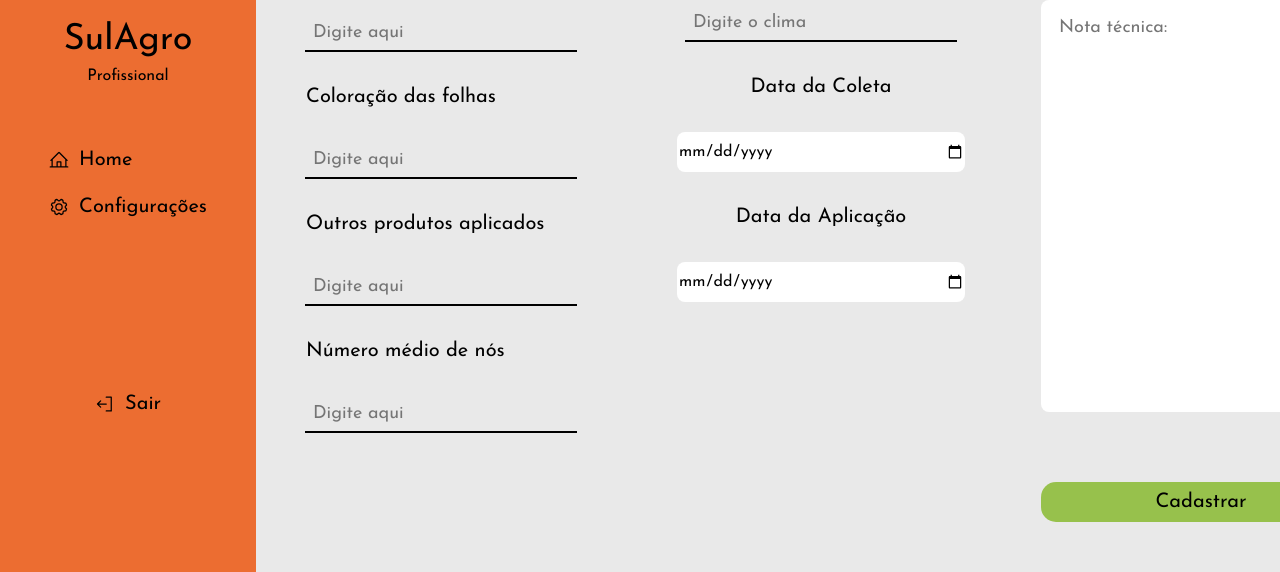
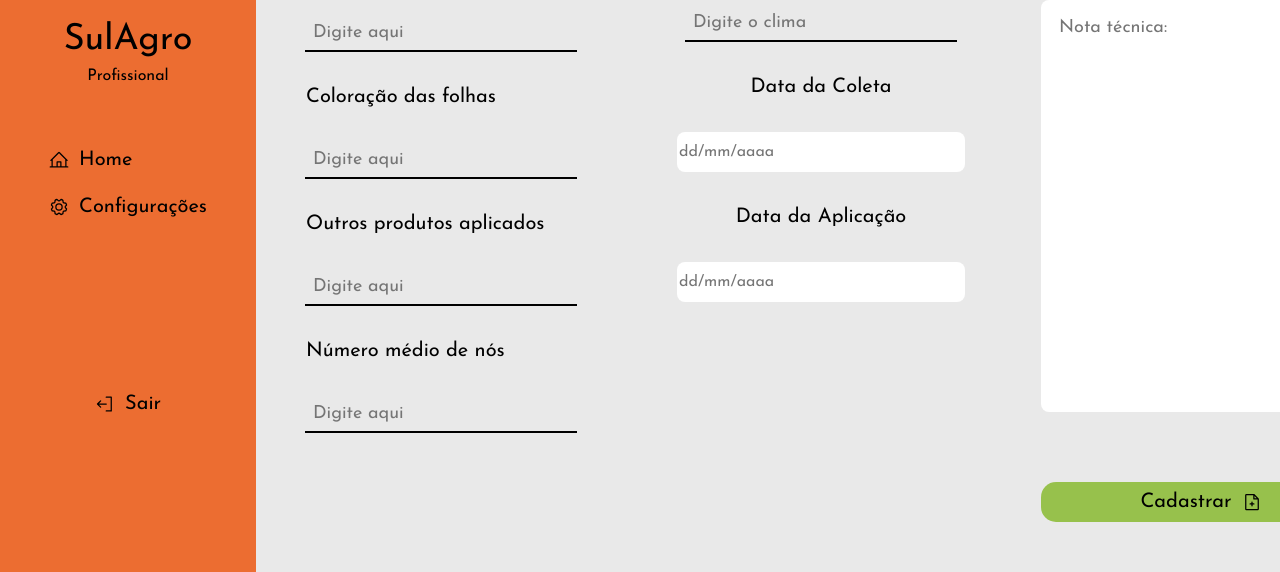
Before and after one commit to RosoIsabela/trabalho-integrador, a React (Vite) app in the folder progII/: page /incluir-pesquisa in a window 1280 px wide. Shown: the part 225-797 px from the top of the page. Built offline with nearby package versions, Linux system fonts and the light colour scheme; no server answers; sample sign-in values are in the browser's storage.

Commit message:
Ajustados campos obrigatórios no cadastro do cliente, do funcionário e da pesquisa

```diff
--- a/progII/src/components/Cliente/DashBoard Cliente/cardsBottomCliente.jsx
+++ b/progII/src/components/Cliente/DashBoard Cliente/cardsBottomCliente.jsx
@@ -2,7 +2,6 @@ import './cardsBottomCliente.css';
 import { useState, useEffect } from 'react';
 import { Pie } from 'react-chartjs-2';
 import { Chart as ChartJS, Title, Tooltip, Legend, ArcElement, CategoryScale, LinearScale } from 'chart.js';
-import moment from 'moment';
 
 ChartJS.register(Title, Tooltip, Legend, ArcElement, CategoryScale, LinearScale);
 
@@ -42,13 +41,14 @@ function CardsBottomCliente({ contratoSelecionado }) {
 
                 if (data) {
                     setDadosPesquisa({
-                        dataColeta: data.data_coleta ? moment(data.data_coleta).format('DD/MM/YYYY') : '',
+                        dataColeta: data.data_coleta || '',
                         tamanhoPlantas: data.tamanho_plantas || '',
                         coloracaoFolhas: data.coloracao_folhas || '',
                         numNos: data.num_nos || '',
                         clima: data.clima || '',
                     });
                 }
+
             } catch (error) {
                 console.error('Erro ao buscar os últimos dados da pesquisa:', error);
             }
--- a/progII/src/components/Cliente/DashBoard Cliente/cardsTopCliente.jsx
+++ b/progII/src/components/Cliente/DashBoard Cliente/cardsTopCliente.jsx
@@ -1,6 +1,5 @@
 import React, { useState, useEffect } from 'react';
 import './cardsTopCliente.css';
-import moment from 'moment';
 
 function CardsTopCliente({ contratoSelecionado }) {
     const [dados, setDados] = useState({
@@ -39,10 +38,12 @@ function CardsTopCliente({ contratoSelecionado }) {
         }
     }, [contratoSelecionado]);
 
+    // Data já no formato esperado
+    const dataFormatada = dados.dataEntrega || '-';
 
-    const dataFormatada = dados.dataEntrega ? moment(dados.dataEntrega).format('DD/MM/YYYY') : '-';
-
-    const precoFormatado = dados.preco ? `R$ ${parseFloat(dados.preco).toFixed(2).replace('.', ',')}`
+    // Formatação do preço
+    const precoFormatado = dados.preco
+        ? `R$ ${parseFloat(dados.preco).toFixed(2).replace('.', ',')}`
         : '-';
 
     return (
--- a/progII/src/components/Profissional/Controle Geral/CadastroCliente/inputsCliente.css
+++ b/progII/src/components/Profissional/Controle Geral/CadastroCliente/inputsCliente.css
@@ -72,8 +72,11 @@
     justify-self: center;
     padding: 10px;
     box-sizing: border-box;
-
     cursor: pointer;
+    display: flex;
+    justify-content: center;
+    align-items: center;
+    gap: 10px;
 }
 
 
--- a/progII/src/components/Profissional/Controle Geral/CadastroCliente/inputsCliente.jsx
+++ b/progII/src/components/Profissional/Controle Geral/CadastroCliente/inputsCliente.jsx
@@ -1,6 +1,6 @@
 import { useState } from 'react';
 import './inputsCliente.css';
-import { Eraser, Wrench } from "@phosphor-icons/react";
+import { Eraser, Wrench, MagnifyingGlass, UserPlus} from "@phosphor-icons/react";
 import axios from "axios";
 
 const InputsCliente = () => {
@@ -54,7 +54,7 @@ const InputsCliente = () => {
     const handleSubmit = async (e) => {
         e.preventDefault();
 
-        if (!formData.cnpj || !formData.nome || !formData.email || !formData.razao_social || !formData.senha) {
+        if (!formData.cnpj || !formData.nome || !formData.email || !formData.razao_social || !formData.senha || !formData.logradouro|| !formData.bairro ||!formData.cidade||!formData.estado||!formData.cep) {
             alert("Preencha todos os campos obrigatórios!");
             return;
         }
@@ -70,7 +70,7 @@ const InputsCliente = () => {
     };
 
     const handleAlterar = async () => {
-        if (!formData.email.trim() || !formData.cpf.trim() || !formData.nome.trim() || !formData.senha.trim() ) {
+        if (!formData.cnpj || !formData.nome || !formData.email || !formData.razao_social || !formData.senha || !formData.logradouro|| !formData.bairro ||!formData.cidade||!formData.estado||!formData.cep) {
             alert("O campos obrigatórios não podem estar vazio.");
             return;
         }
@@ -134,6 +134,7 @@ const InputsCliente = () => {
                 />
                 <button className="button__search" type="button" onClick={handleSearch}>
                     Buscar
+                    <MagnifyingGlass />
                 </button>
             </div>
 
@@ -229,6 +230,7 @@ const InputsCliente = () => {
 
                 <button className="button__formC" type="submit">
                     Cadastrar
+                    <UserPlus />
                 </button>
 
                 <button
--- a/progII/src/components/Profissional/Controle Geral/CadastroProfissional/inputsProfissional.css
+++ b/progII/src/components/Profissional/Controle Geral/CadastroProfissional/inputsProfissional.css
@@ -35,6 +35,10 @@
     margin-top: 30px;
     background-color: var(--verde-nome-empresa);
     cursor: pointer;
+    display: flex;
+    justify-content: center;
+    align-items: center;
+    gap: 10px;
 }
 
 .button__formP.alterar {
@@ -60,12 +64,16 @@
     border-radius: 30px;
     vertical-align:top;
     font-size: 24px;
-    width: 200px;
+    width: 300px;
     height: 45px;
-    margin-top: 0;
     background-color: var(--laranja-nome-empresa);
     cursor: pointer;
-}
+    display: flex;
+    justify-content: center;
+    align-items: center;
+    gap: 10px;
+
+   }
 
 .div__search #search {
     width: 600px;
--- a/progII/src/components/Profissional/Relatorios/AlterarRelatorios/dadosRelatorio.jsx
+++ b/progII/src/components/Profissional/Relatorios/AlterarRelatorios/dadosRelatorio.jsx
@@ -255,8 +255,9 @@ const DadosRelatorios = () => {
                         <label className="label__InserirDados" htmlFor="dataColetaInput">Data de coleta</label>
                         <input
                             className="input__InserirText"
-                            type="date"
+                            type="text"
                             id="dataColetaInput"
+                            placeholder="dd/mm/aaaa"
                             name="dataColeta"
                             value={dadosRelatorio.dataColeta}
                             onChange={(e) => setDadosRelatorio({ ...dadosRelatorio, dataColeta: e.target.value })}
@@ -266,9 +267,10 @@ const DadosRelatorios = () => {
                         <label className="label__InserirDados" htmlFor="dataAplicacaoInput">Data de aplicação do produto</label>
                         <input
                             className="input__InserirText"
-                            type="date"
+                            type="text"
                             id="dataAplicacaoInput"
                             name="dataAplicacao"
+                            placeholder="dd/mm/aaaa"
                             value={dadosRelatorio.dataAplicacao}
                             onChange={(e) => setDadosRelatorio({ ...dadosRelatorio, dataAplicacao: e.target.value })}
                             required
--- a/progII/src/components/Profissional/Relatorios/PesquisaDados.css
+++ b/progII/src/components/Profissional/Relatorios/PesquisaDados.css
@@ -124,6 +124,10 @@
     border-radius: 15px;
     font-size: 20px;
     cursor: pointer;
+    display: flex;
+    justify-content: center;
+    align-items: center;
+    gap: 10px;
 }
 
 .label__InserirDados {
--- a/progII/src/components/Profissional/Relatorios/PesquisaDados.jsx
+++ b/progII/src/components/Profissional/Relatorios/PesquisaDados.jsx
@@ -1,5 +1,6 @@
 import { useState, useEffect } from 'react';
 import './PesquisaDados.css';
+import { FilePlus} from "@phosphor-icons/react";
 
 const PesquisaDados = () => {
     const [contratos, setContratos] = useState([]);
@@ -52,7 +53,7 @@ const PesquisaDados = () => {
     const processData = (value) => (value === "" ? null : value);
 
     const validateFormData = () => {
-        if (!formData.data_coleta || !formData.fase || !formData.contrato || !formData.cpf_colaborador || !formData.clima) {
+        if (!formData.data_coleta || !formData.fase || !formData.contrato || !formData.cpf_colaborador || !formData.clima || !formData.tamanho || !formData.coloracao || !formData.coloracao || !formData.nos) {
             alert('Campos obrigatórios não podem estar vazios!');
             return false;
         }
@@ -64,7 +65,9 @@ const PesquisaDados = () => {
 
         if (!validateFormData()) return;
 
+
         try {
+            // Preparar os dados formatados, aplicando a conversão corretamente
             const response = await fetch('http://localhost:4000/incluir-etapa-pesquisa', {
                 method: 'POST',
                 headers: {
@@ -72,7 +75,7 @@ const PesquisaDados = () => {
                 },
                 body: JSON.stringify({
                     dt_coleta: formData.data_coleta,
-                    dt_apl_prod: processData(formData.data_aplicacao),
+                    dt_apl_prod: formData.data_aplicacao,
                     tm_plantas: formData.tamanho,
                     cor_folhas: formData.coloracao,
                     outros_prod: processData(formData.produtos),
@@ -230,9 +233,10 @@ const PesquisaDados = () => {
                     <label className="label__InserirDados" htmlFor="dateInput">Data da Coleta</label>
                     <input
                         className="input__InserirDados"
-                        type="date"
+                        type="text"
                         id="dateInput"
                         name="data_coleta"
+                        placeholder="dd/mm/aaaa"
                         value={formData.data_coleta}
                         onChange={handleChange}
                         required
@@ -243,8 +247,9 @@ const PesquisaDados = () => {
                     <label className="label__InserirDados" htmlFor="dateInputAplicacao">Data da Aplicação</label>
                     <input
                         className="input__InserirDados"
-                        type="date"
+                        type="text"
                         id="dateInputAplicacao"
+                        placeholder="dd/mm/aaaa"
                         name="data_aplicacao"
                         value={formData.data_aplicacao}
                         onChange={handleChange}
@@ -285,7 +290,7 @@ const PesquisaDados = () => {
                     />
                 </div>
 
-                <button className="saveButton" type="submit">Cadastrar</button>
+                <button className="saveButton" type="submit">Cadastrar <FilePlus /></button>
             </div>
         </form>
     );
```
Also changed, not shown: progII/src/components/Profissional/Controle Geral/CadastroProfissional/inputsProfissional.jsx (+10 -7 lines), 1 other file (tests, documents, lock files or other folders).
